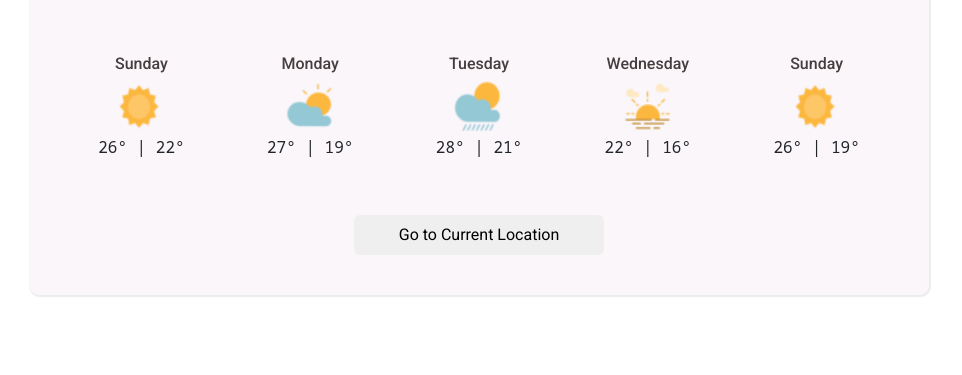
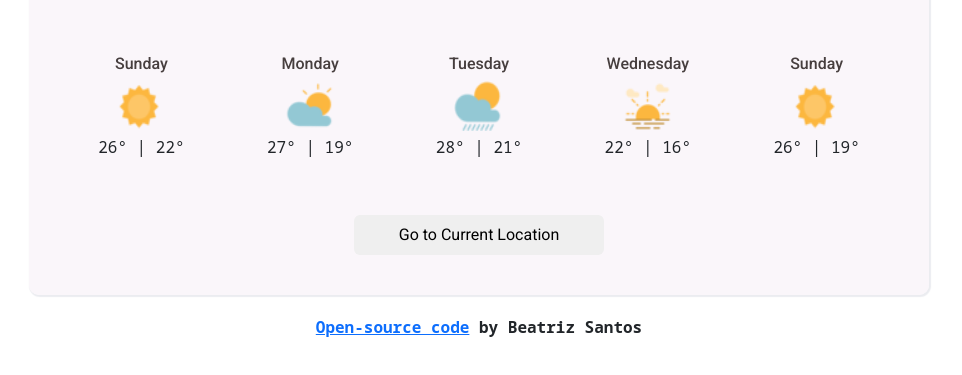
Before and after one commit to Biurius/Weather-Project, a plain HTML site: page index.html in a window 1280 px wide. Shown: the part 445-820 px from the top of the page, without its empty margins (161-1123 px from the left). Drawn offline with nearby package versions, Linux system fonts and the light colour scheme.

Commit message:
Add footer

```diff
--- a/index.html
+++ b/index.html
@@ -117,6 +117,12 @@
         <button class="geo" id="geolocation">Go to Current Location</button>
       </div>
     </div>
+    <div class="footer">
+      <a href="https://github.com/Biurius/Weather-Project.git" target="_blank"
+        >Open-source code</a
+      >
+      by Beatriz Santos
+    </div>
     <script src="index.js"></script>
   </body>
 </html>
--- a/style.css
+++ b/style.css
@@ -4,7 +4,7 @@
   max-width: 900px;
   padding: 40px;
   border-radius: 10px;
-  margin: 100px auto;
+  margin: 100px auto 20px auto;
   box-shadow: 1px 1px 1px 1px rgba(37, 39, 89, 0.09);
   text-align: center;
 }
@@ -80,3 +80,8 @@ h6 {
   background: white;
   cursor: pointer;
 }
+.footer {
+  text-align: center;
+  font-family: "Noto Sans Mono", monospace;
+  font-weight: bold;
+}
```
